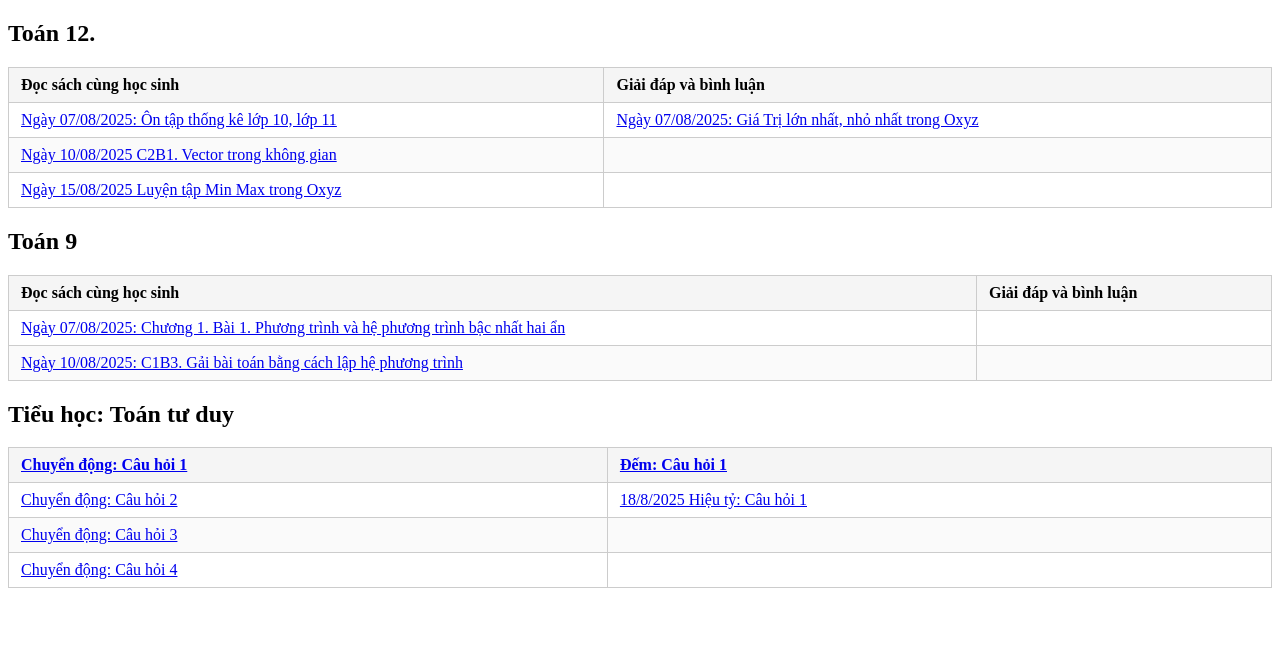
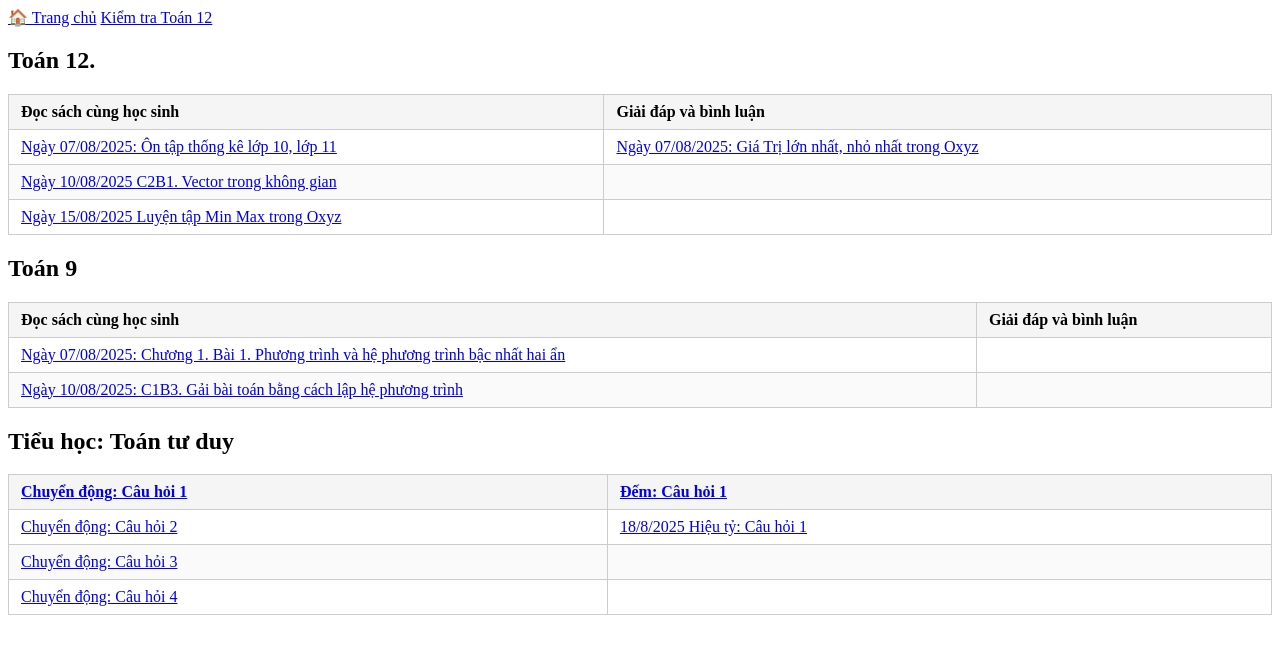
Before and after one commit to NguyenMuoiVN1988/publicstudyrepo, a Jekyll site: the page built from index.md, in a window 1280 px wide. Shown: the top 654 px of the page. Built offline with Jekyll 4.4.1, drawn with Linux system fonts in a browser that asks for light colours; our own code applies the rules of GitHub Pages for plain Markdown files.

Commit message:
Update default.html

```diff
--- a/_layouts/default.html
+++ b/_layouts/default.html
@@ -7,8 +7,19 @@
 <link rel="stylesheet" href="{{ '/assets/css/style.css' | relative_url }}">
 
   {%- include head-custom.html -%}
+  <script>
+  window.dataLayer = window.dataLayer || [];
+  function gtag(){dataLayer.push(arguments);}
+  gtag('js', new Date());
+  gtag('config', 'G-HV5EBZTLVF');
+</script>
 </head>
 <body>
+  <div class="top-bar">
+     <a href="https://www.publicstudy.net/">🏠 Trang chủ</a>
+         <a href="https://exam12.publicstudy.net/"> Kiểm tra Toán 12</a>
+
+    </div>
   {{ content }}
 </body>
 </html>
```
